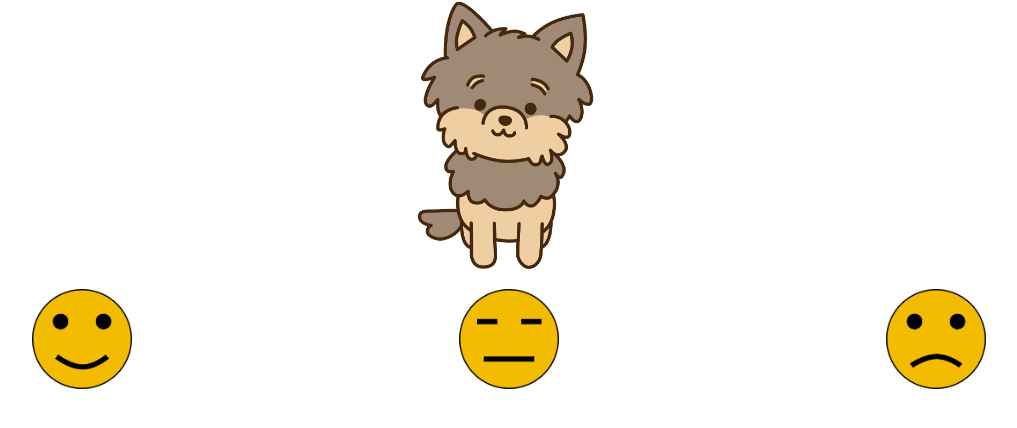
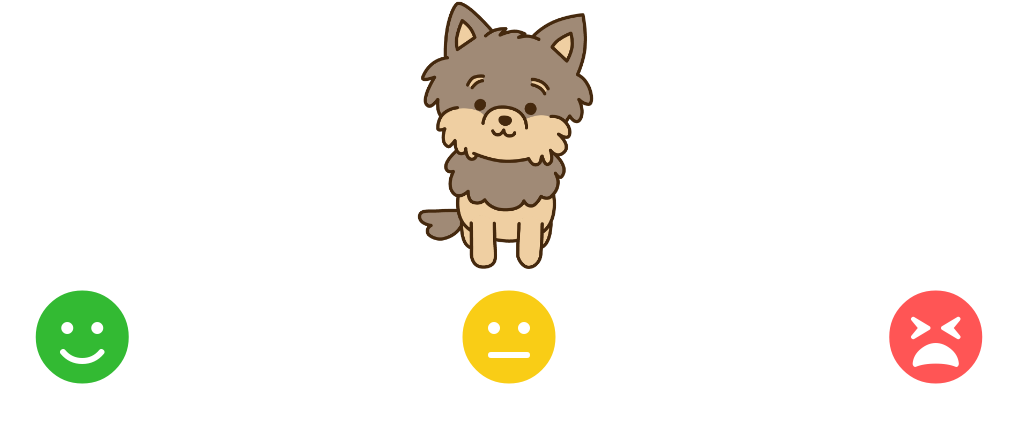
Before and after one commit to litalico-si-2018/a_team, a Flask app: page / in a window 1280 px wide. Shown: the part 261-689 px from the top of the page, without its empty margins (131-1148 px from the left). Run offline with Flask 2, Linux system fonts and the light colour scheme; some libraries are stand-ins or nearby versions.

Commit message:
Added fontawesome icons and updated .gitignore

```diff
--- a/src/assets/css/user.css
+++ b/src/assets/css/user.css
@@ -69,20 +69,44 @@
     width: 100px;
 }
 
+
+/* [IMO] fontawesome が安全な気がしますが、どうでしょうか。 */
+
 .good {
-    background-image: url("../image/good.png");
+    /* background-image: url("../image/good.png"); */
+    background-image: url("../image/smile-solid.svg");
     background-size: contain;
 }
 
 
 .normal {
-    background-image: url("../image/normal.png");
+    /* background-image: url("../image/normal.png"); */
+    background-image: url("../image/meh-solid.svg");
     background-size: contain;
 }
 
 .angly {
-    background-image: url("../image/angly.png");
+    /* background-image: url("../image/angly.png"); */
+    background-image: url("../image/tired-solid.svg");
     background-size: contain;
+}
+
+/* override fas */
+
+.fas {
+    font-size: 6em;
+}
+
+.fa-smile {
+    color: #33ba33;
+}
+
+.fa-meh {
+    color: #F9CD16;
+}
+
+.fa-tired{
+    color: #FF5555;
 }
 
 .speech_area .text {
--- a/src/templates/index.html
+++ b/src/templates/index.html
@@ -4,6 +4,7 @@
         <meta charset="UTF-8">
         <title>おしえてわんこ</title>
         <link rel="stylesheet" type="text/css" href="./assets/css/user.css">
+        <link rel="stylesheet" href="https://use.fontawesome.com/releases/v5.2.0/css/all.css" integrity="sha384-hWVjflwFxL6sNzntih27bfxkr27PmbbK/iSvJ+a4+0owXq79v+lsFkW54bOGbiDQ" crossorigin="anonymous">
         <meta name="viewport" content="width=device-width,initial-scale=1">
     </head>
     <body>
@@ -25,9 +26,16 @@
 <!--            <object class="avator" type="image/svg+xml" data="dog.svg" width="200" height="200"></object>-->
         </div>
         <div class="choice_area">
-            <div class="item good"></div>
+            <!-- [IMO] fontawesome が安全な気がしますが、どうでしょうか。 -->
+
+            <i class="fas fa-smile"></i>
+            <i class="fas fa-meh"></i>
+            <i class="fas fa-tired"></i>
+
+            <!-- <div class="item good"></div>
             <div class="item normal"></div>
-            <div class="item angly"></div>
+            <div class="item angly"></div> -->
+
         </div>
         </div>
         <script type="text/javascript" src="./assets/js/jquery.min.js"></script>
```
Also changed, not shown: 1 other file.
